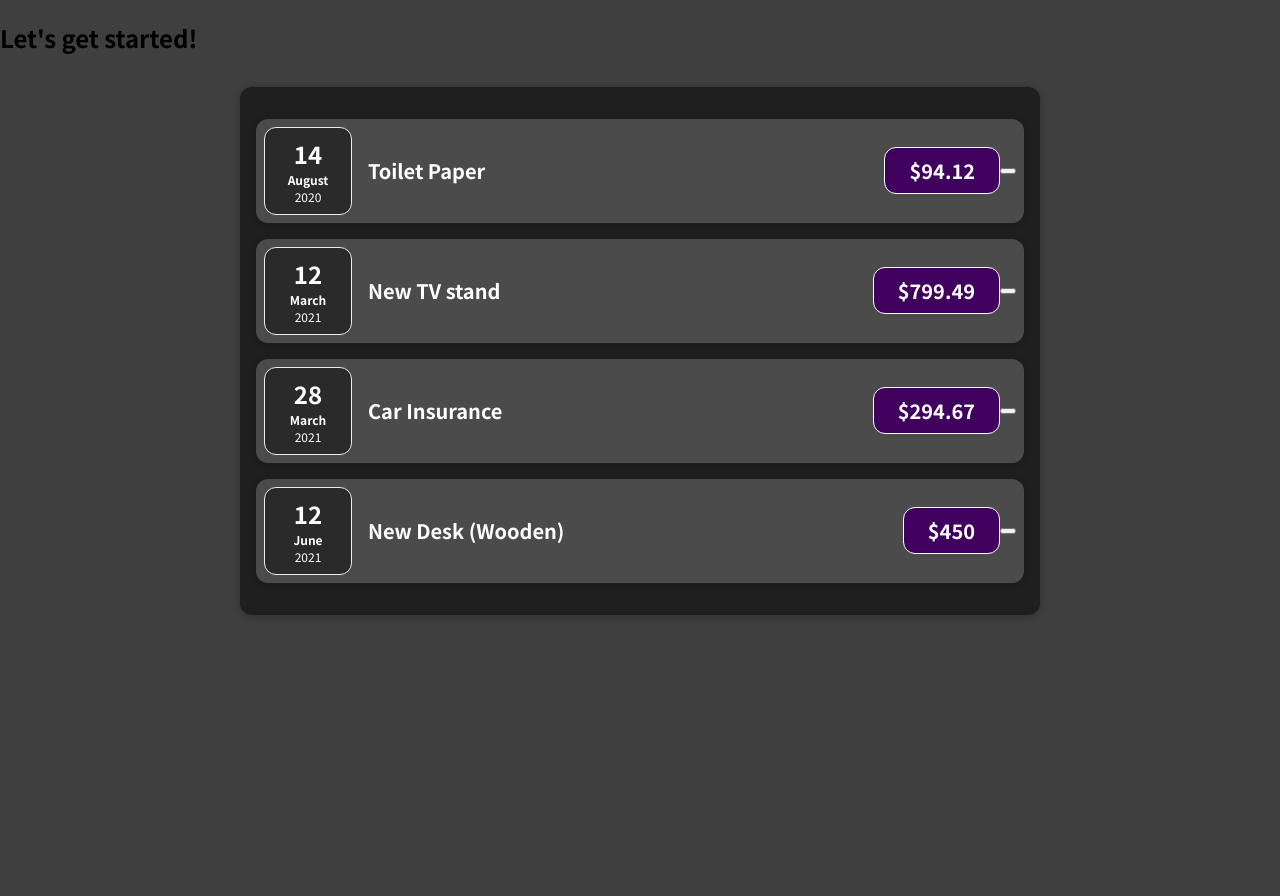
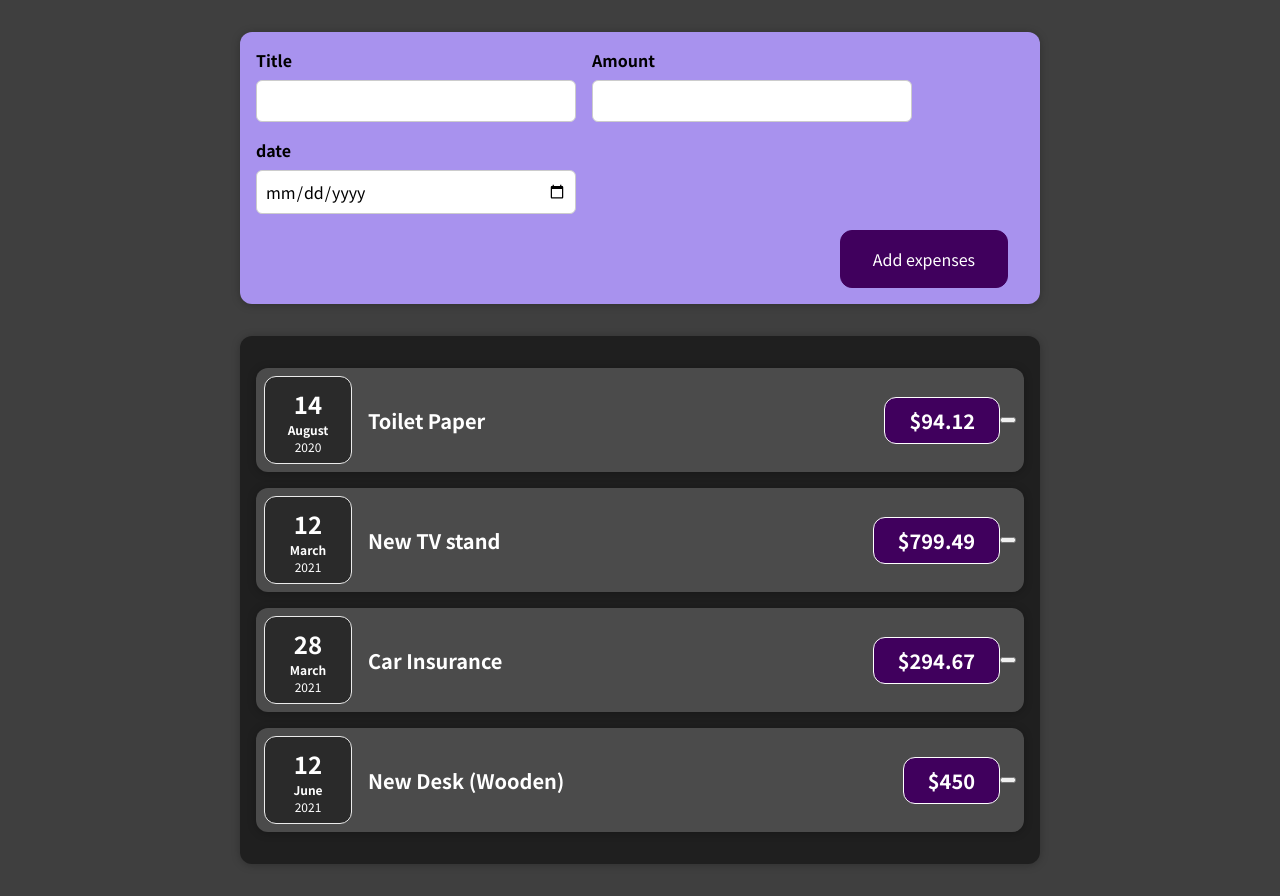
Before and after one commit to Anjana-Dunukara/react-self-guide, a React (Create React App) app: page / in a window 1280 px wide. Before the commit the page ends 800 px from the top, so only its background shows below. Built offline with nearby package versions, Linux system fonts and the light colour scheme.

Commit message:
Add NewExpense submit form

```diff
--- a/src/App.js
+++ b/src/App.js
@@ -1,4 +1,5 @@
 import Expenses from "./components/Expenses/Expenses";
+import NewExpenses from "./components/NewExpenses/NewExpenses";
 
 function App() {
   const expenses = [
@@ -29,7 +30,7 @@
   ];
   return (
     <div>
-      <h2>Let's get started!</h2>
+      <NewExpenses />
       <Expenses items={expenses} />
     </div>
   );
--- /dev/null
+++ b/src/components/NewExpenses/ExpenseForm.css
@@ -0,0 +1,26 @@
+.new-expense__controls {
+  display: flex;
+  flex-wrap: wrap;
+  gap: 1rem;
+  margin-bottom: 1rem;
+  text-align: left;
+}
+
+.new-expense__control label {
+  font-weight: bold;
+  margin-bottom: 0.5rem;
+  display: block;
+}
+
+.new-expense__control input {
+  font: inherit;
+  padding: 0.5rem;
+  border-radius: 6px;
+  border: 1px solid #ccc;
+  width: 20rem;
+  max-width: 100%;
+}
+
+.new-expense__actions {
+  text-align: right;
+}
--- /dev/null
+++ b/src/components/NewExpenses/ExpenseForm.js
@@ -0,0 +1,27 @@
+import "./ExpenseForm.css";
+
+const ExpenseForm = () => {
+  return (
+    <form>
+      <div className="new-expense__controls">
+        <div className="new-expense__control">
+          <label>Title</label>
+          <input type="text" />
+        </div>
+        <div className="new-expense__control">
+          <label>Amount</label>
+          <input type="number" min="0.01" step="0.01" />
+        </div>
+        <div className="new-expense__control">
+          <label>date</label>
+          <input type="date" min="2020-01-01" max="2023-12-31" />
+        </div>
+      </div>
+      <div className="new-expense__actions">
+        <button type="submit">Add expenses</button>
+      </div>
+    </form>
+  );
+};
+
+export default ExpenseForm;
--- /dev/null
+++ b/src/components/NewExpenses/NewExpenses.css
@@ -0,0 +1,38 @@
+.new-expense {
+  background-color: #a892ee;
+  padding: 1rem;
+  margin: 2rem auto;
+  width: 50rem;
+  max-width: 95%;
+  border-radius: 12px;
+  text-align: center;
+  box-shadow: 0 1px 8px rgba(0, 0, 0, 0.25);
+}
+
+.new-expense button {
+  font: inherit;
+  cursor: pointer;
+  padding: 1rem 2rem;
+  border: 1px solid #40005d;
+  background-color: #40005d;
+  color: white;
+  border-radius: 12px;
+  margin-right: 1rem;
+}
+
+.new-expense button:hover,
+.new-expense button:active {
+  background-color: #510674;
+  border-color: #510674;
+}
+
+.new-expense button.alternative {
+  color: #220131;
+  border-color: transparent;
+  background-color: transparent;
+}
+
+.new-expense button.alternative:hover,
+.new-expense button.alternative:active {
+  background-color: #ddb3f8;
+}
--- /dev/null
+++ b/src/components/NewExpenses/NewExpenses.js
@@ -0,0 +1,12 @@
+import "./NewExpenses.css";
+import ExpenseForm from "./ExpenseForm";
+
+const NewExpenses = () => {
+  return (
+    <div className="new-expense">
+      <ExpenseForm />
+    </div>
+  );
+};
+
+export default NewExpenses;
```
